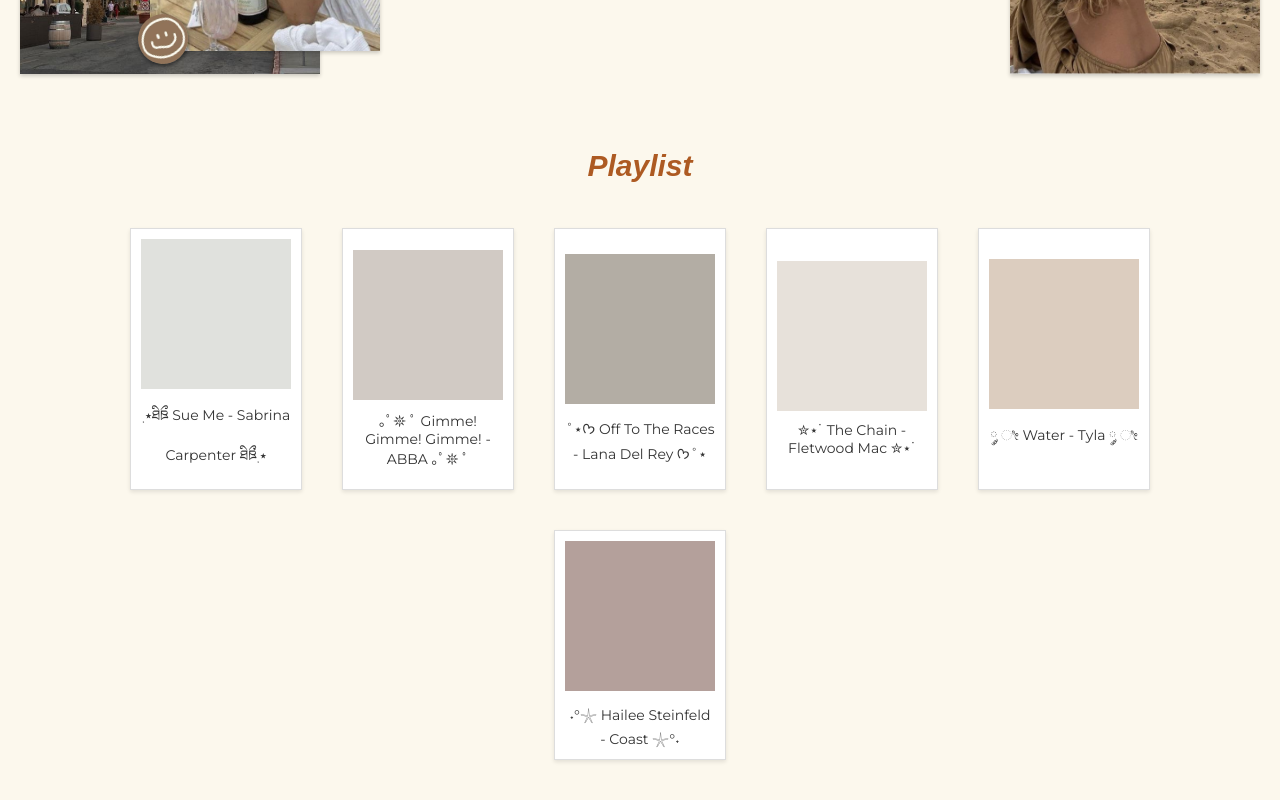
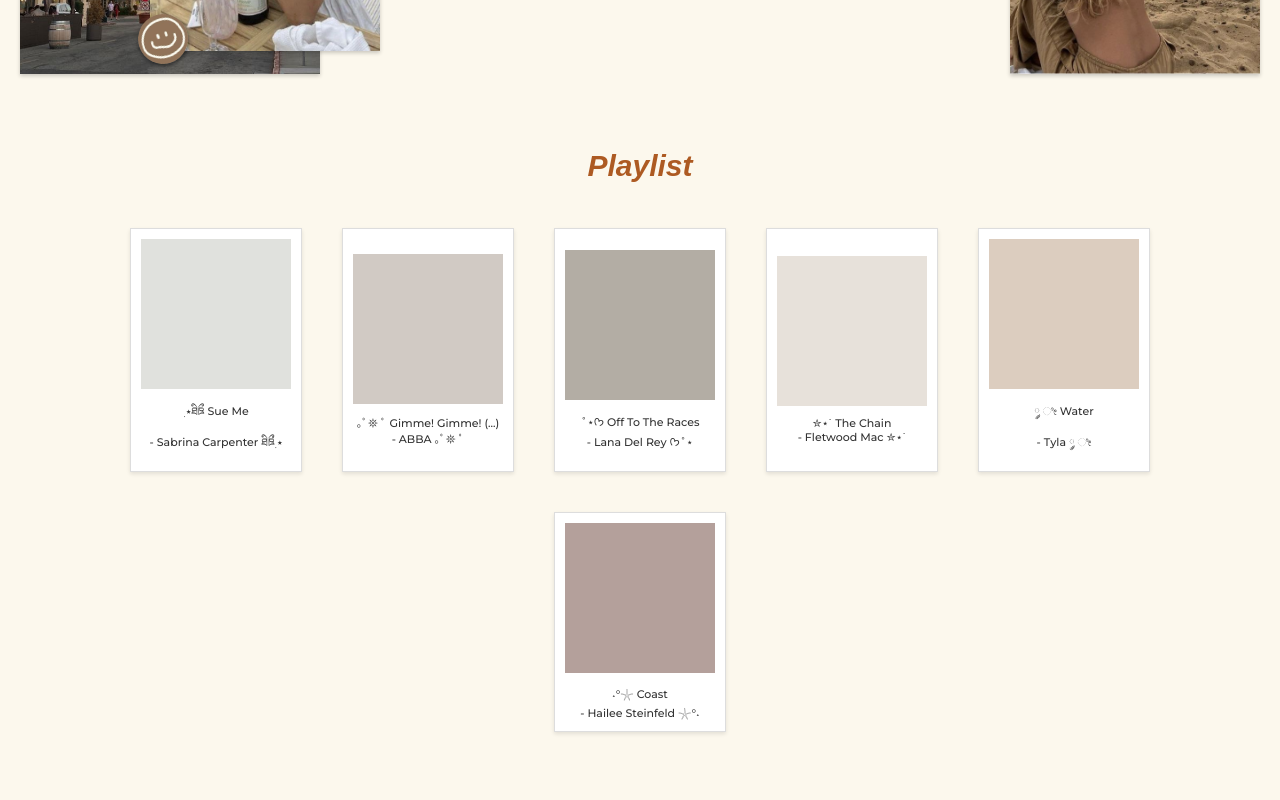
Before and after one commit to axllema/MadelineSmith, a React (Vite) app: page / in a window 1280 px wide. Shown: the part 1764-2564 px from the top of the page. Built offline with nearby package versions, Linux system fonts and the light colour scheme; a web font is replaced by a local one.

Commit message:
tiny changes in playlist

```diff
--- a/src/components/playlist.jsx
+++ b/src/components/playlist.jsx
@@ -9,11 +9,11 @@
 function Playlist() {
     const colors = [
         { color: '#E0E1DD', label: '࣭ ⭑ཐིཋྀ Sue Me - Sabrina Carpenter ཐིཋ๋ྀ࣭ ⭑' },
-        { color: '#D1CAC4', label: '｡ﾟ𖤓 ﾟ Gimme! Gimme! Gimme! - ABBA ｡ﾟ𖤓 ﾟ' },
+        { color: '#D1CAC4', label: '｡ﾟ𖤓 ﾟ Gimme! Gimme! (...) - ABBA ｡ﾟ𖤓 ﾟ' },
         { color: '#B3ADA4', label: '˚⋆ᡣ𐭩 Off To The Races - Lana Del Rey ᡣ𐭩˚⋆' },
         { color: '#E7E1DA', label: '✮⋆˙ The Chain - Fletwood Mac ✮⋆˙' },
         { color: '#DCCDBF', label: '༘ ೀ Water - Tyla  ༘ ೀ' },
-        { color: '#B4A09B', label: '˖°𓇼 Hailee Steinfeld - Coast 𓇼°˖' },
+        { color: '#B4A09B', label: '˖°𓇼 Coast - Hailee Steinfeld 𓇼°˖' },
     ];
 
     return (
@@ -21,12 +21,18 @@
             <h1 className='playlist-title'> Playlist </h1>
 
             <section className="playlist-wrap" id="playlist-wrap">
-            {colors.map((item, index) => (
-                <div className="playlist-item" key={index}>
-                    <div className="color-box" style={{ backgroundColor: item.color }}></div>
-                    <p>{item.label}</p>
-                </div>
-            ))}
+            {colors.map((item, index) => {
+                // Séparation du label en deux parties au niveau du tiret "-"
+                const parts = item.label.split(' - ');
+                return (
+                    <div className="playlist-item" key={index}>
+                        <div className="color-box" style={{ backgroundColor: item.color }}></div>
+                        <p>
+                            {parts[0]}<br /> - {parts[1]}
+                        </p>
+                    </div>
+                );
+            })}
             </section>
 
         </section>
--- a/src/scss/components/_playlist.scss
+++ b/src/scss/components/_playlist.scss
@@ -45,7 +45,8 @@
 
         p {
             margin: 0;
-            font-size: 14px;
+            font-size: 11px;
+            font-weight: 500;
             color: #333;
         }
     }
```
